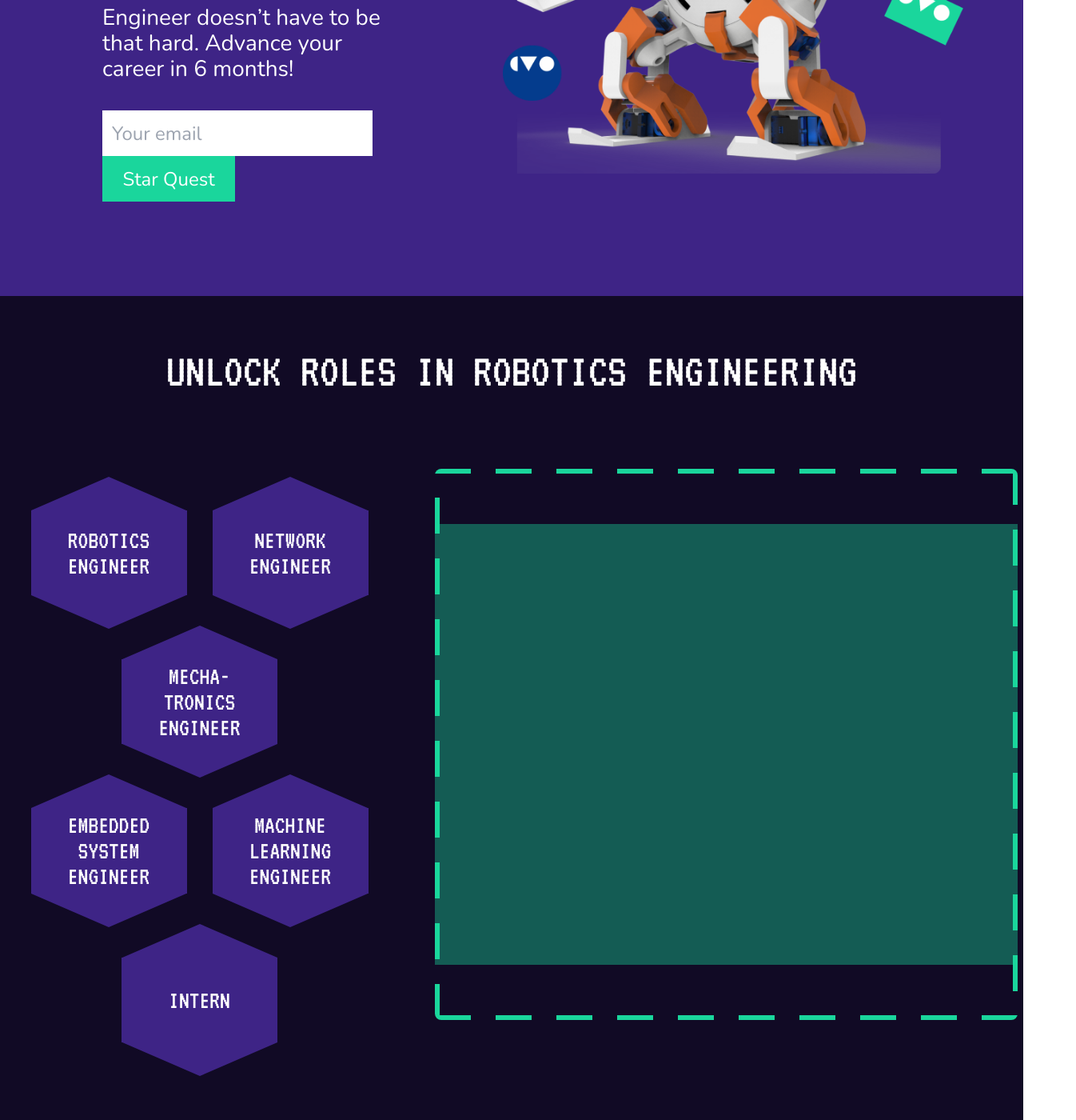
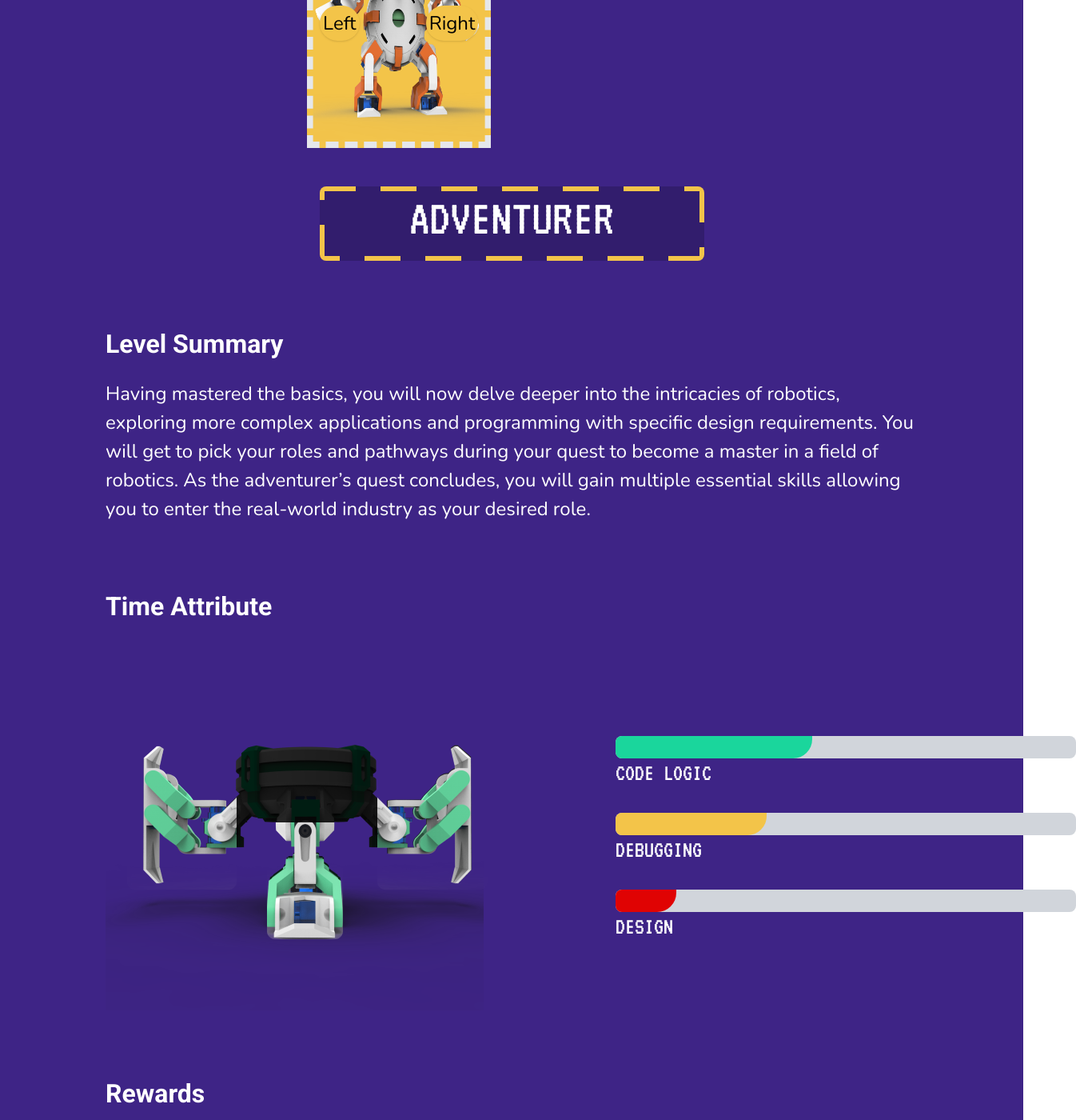
Before and after one commit to devcyobot/react-cyobot-landing-page, a Next.js app: page / in a window 1280 px wide. Shown: the part 500-1900 px from the top of the page at 80% size, 1346 px wide, since content can reach past the window. Built offline with nearby package versions, Linux system fonts and the light colour scheme.

Commit message:
margin adjustment in levels section

```diff
--- a/src/app/home/levels/levels.tsx
+++ b/src/app/home/levels/levels.tsx
@@ -48,7 +48,7 @@ export default function Levels() {
 			>
 				{levelName}
 			</h3>
-			<div className="grid gap-20">
+			<div>
 				<Summary text={levelSumm} />
 				<Time image={levelTimeImage} atr={levelTimeDataArray} />
 				<Tasks data={levelRewardsArray} />
--- a/src/app/home/levels/rewards.tsx
+++ b/src/app/home/levels/rewards.tsx
@@ -17,8 +17,8 @@ type Reward = {
 
 export default function Rewards({ data }: RewardsProps) {
 	return (
-		<>
-			<h4 className="pb-3 pt-12">Rewards</h4>
+		<div className="mx-[8.25rem]">
+			<h4 className="mt-20 mb-5">Rewards</h4>
 			<div className="flex flex-wrap justify-center">
 				{data.map((d) => {
 					return (
@@ -32,6 +32,6 @@ export default function Rewards({ data }: RewardsProps) {
 					);
 				})}
 			</div>
-		</>
+		</div>
 	);
 }
--- a/src/app/home/levels/summary.tsx
+++ b/src/app/home/levels/summary.tsx
@@ -4,9 +4,9 @@ type SummaryProps = {
 
 export default function Summary({ text }: SummaryProps) {
 	return (
-		<>
-			<h4 className="pt-12">Level Summary</h4>
+		<div className="mx-[8.25rem]">
+			<h4 className="mt-20 mb-5">Level Summary</h4>
 			<p>{text}</p>
-		</>
+		</div>
 	);
 }
--- a/src/app/home/levels/time.tsx
+++ b/src/app/home/levels/time.tsx
@@ -18,8 +18,8 @@ type Attribute = {
 
 export default function Time({ image, atr }: TimeProps) {
 	return (
-		<>
-			<h4 className="pb-3 pt-12">Time Attribute</h4>
+		<div className="mx-[8.25rem]">
+			<h4 className="mt-20 mb-5">Time Attribute</h4>
 			<div className="flex items-center">
 				<Image src={image.src} alt={image.alt} width={500} height={500} />
 				<div className="ml-40 w-full">
@@ -30,6 +30,6 @@ export default function Time({ image, atr }: TimeProps) {
 					})}
 				</div>
 			</div>
-		</>
+		</div>
 	);
 }
--- a/src/app/page.tsx
+++ b/src/app/page.tsx
@@ -11,12 +11,12 @@ import Steps from './home/steps';
 export default function Home() {
 	return (
 		<main>
-			<Intro />
-			{/* <Levels /> */}
-			<Roles />
+			{/* <Intro /> */}
+			<Levels />
+			{/* <Roles />
 			<Benefits />
 			<Environments />
-			<Steps />
+			<Steps /> */}
 		</main>
 	);
 }
```
